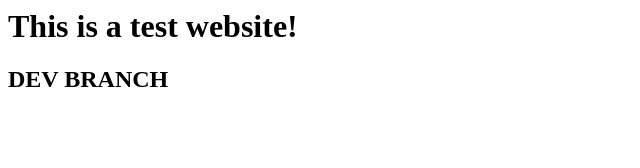
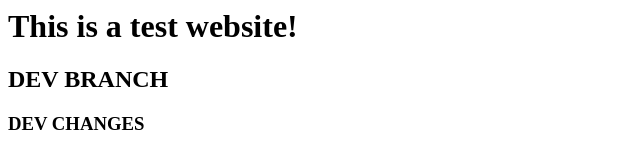
Before and after one commit to venky147/webtest, a plain HTML site: page index.html in a window 1280 px wide. Shown: the whole page, without its empty margins (0-640 px from the left). Drawn offline with Linux system fonts and the light colour scheme.

Commit message:
Dev Chenges

```diff
--- a/index.html
+++ b/index.html
@@ -1,2 +1,3 @@
 <h1> This is a test website! </h1>
 <h2> DEV BRANCH </h2>
+<h3>DEV CHANGES</h3>
```
